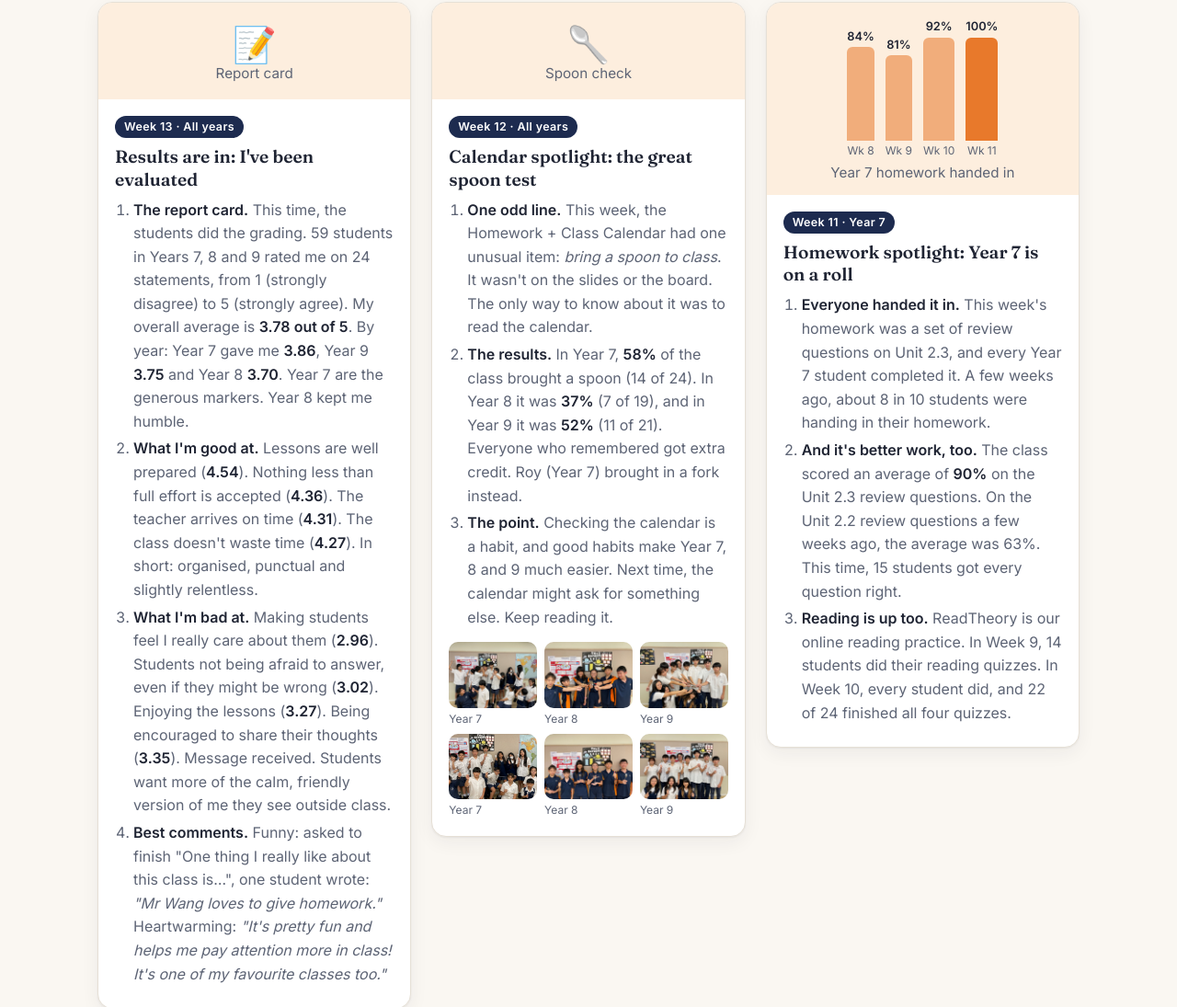
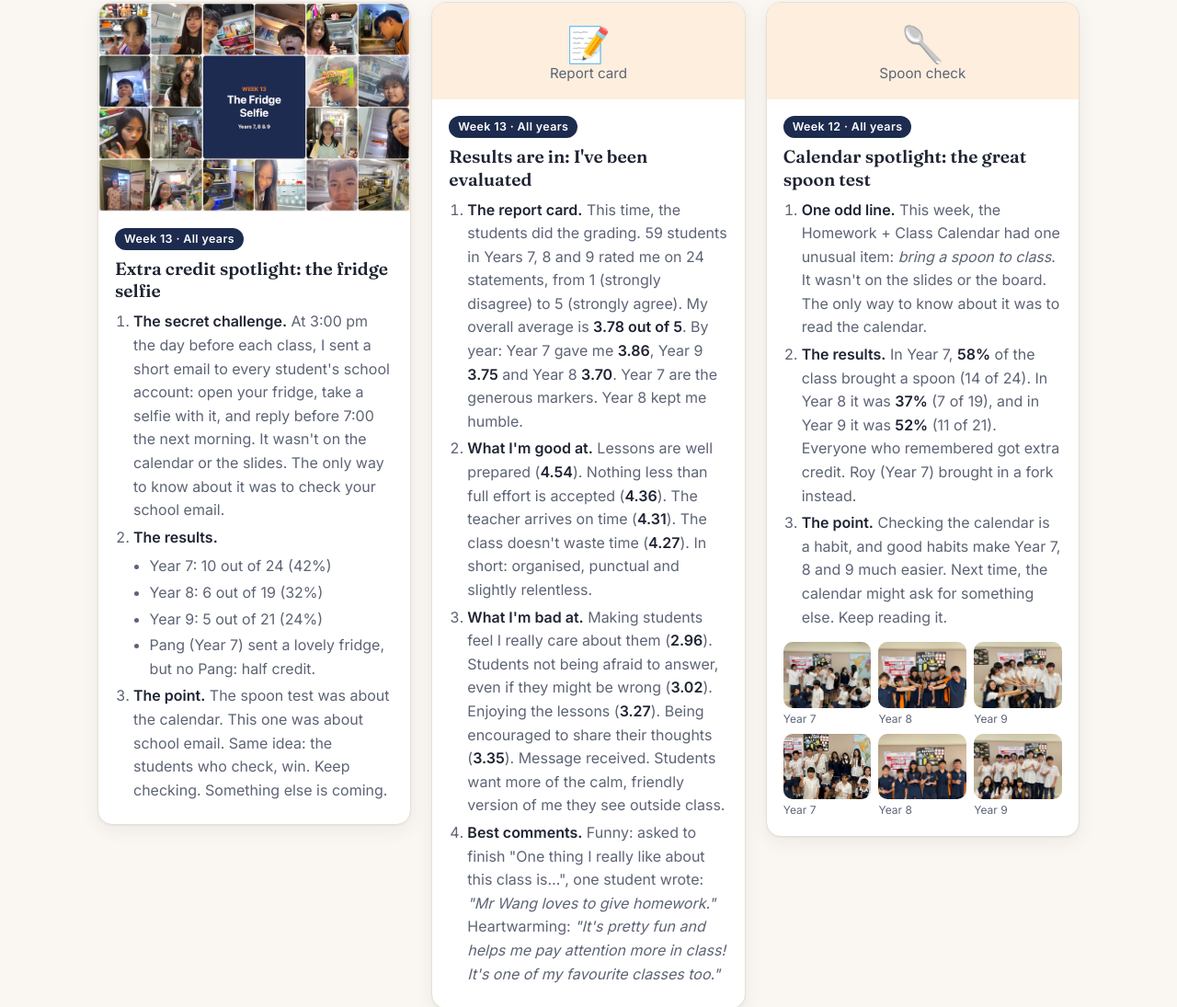
Before and after one commit to ianyianwang/ianyianwang.github.io, a plain HTML site: page index.html in a window 1280 px wide. Shown: the part 354-1449 px from the top of the page at 92% size. Drawn offline with Linux system fonts and the light colour scheme.

Commit message:
Week 13: fridge selfie extra credit post with collage
Co-Authored-By: Claude Opus 5.5 <noreply@anthropic.com>

```diff
--- a/index.html
+++ b/index.html
@@ -37,6 +37,26 @@
   <section class="posts">
 
     <!-- NEW POSTS GO HERE (newest first) -->
+
+    <article class="post">
+      <a class="photo" href="images/2026-w13-fridge-collage.jpg"><img src="images/2026-w13-fridge-collage.jpg?v=2" alt="A collage of Year 7, 8 and 9 students taking selfies in front of their open fridges" loading="lazy" style="aspect-ratio: 3 / 2;"></a>
+      <div class="body">
+        <span class="week">Week 13 · All years</span>
+        <h2>Extra credit spotlight: the fridge selfie</h2>
+        <ol>
+          <li><strong>The secret challenge.</strong> At 3:00 pm the day before each class, I sent a short email to every student's school account: open your fridge, take a selfie with it, and reply before 7:00 the next morning. It wasn't on the calendar or the slides. The only way to know about it was to check your school email.</li>
+          <li><strong>The results.</strong>
+            <ul>
+              <li>Year 7: 10 out of 24 (42%)</li>
+              <li>Year 8: 6 out of 19 (32%)</li>
+              <li>Year 9: 5 out of 21 (24%)</li>
+              <li>Pang (Year 7) sent a lovely fridge, but no Pang: half credit.</li>
+            </ul>
+          </li>
+          <li><strong>The point.</strong> The spoon test was about the calendar. This one was about school email. Same idea: the students who check, win. Keep checking. Something else is coming.</li>
+        </ol>
+      </div>
+    </article>
 
     <article class="post">
       <div class="icon">📝<small>Report card</small></div>
```
Also changed, not shown: images/2026-w13-fridge-collage.jpg (added).
